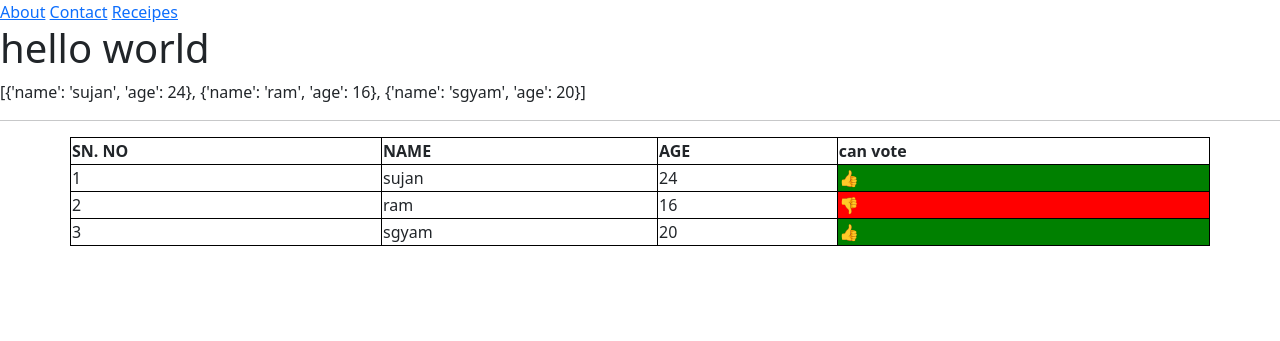
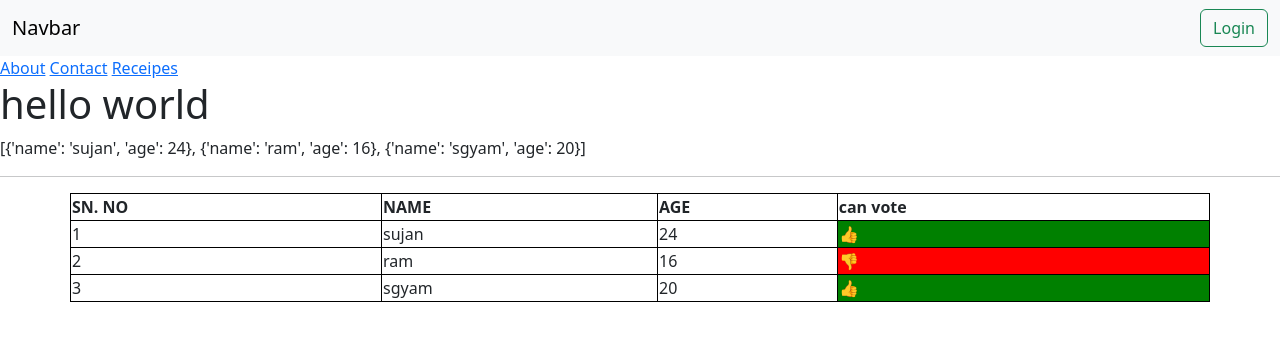
Before and after one commit to sujanchhengutala/django-Receipe, a Django app: page / in a window 1280 px wide. Shown: the top 341 px of the page. Run offline with Django 5.2, Linux system fonts and the light colour scheme.

Commit message:
logout functionality

```diff
--- a/Recipi_Project/urls.py
+++ b/Recipi_Project/urls.py
@@ -30,7 +30,7 @@ urlpatterns = [
 
     path("login", login_page, name="login_page"),
     path("register", register_page, name="register_page"),
-
+    path("logout", logout_page, name = "logout_page"),
 
     path('admin/', admin.site.urls),
 ]
--- a/vege/templates/base.html
+++ b/vege/templates/base.html
@@ -12,6 +12,18 @@
       </style>
 </head>
 <body>
+  <nav class="navbar bg-body-tertiary">
+    <div class="container-fluid">
+      <a class="navbar-brand">Navbar</a>
+      <form class="d-flex">
+        {% if request.user.is_authenticated %}
+        <a href="/login" class="btn btn-outline-success" type="submit">Logout</a>
+        {% else %}
+        <a href="/login" class="btn btn-outline-success" type="submit">Login</a>
+        {% endif %}
+      </form>
+    </div>
+  </nav>
 {% block start %}
 
 {% endblock %}
--- a/vege/views.py
+++ b/vege/views.py
@@ -2,7 +2,8 @@ from django.shortcuts import render, redirect
 from .models import *
 from django.contrib.auth.models import User
 from django.contrib import messages
-from django.contrib.auth import authenticate, login
+from django.contrib.auth import authenticate, login, logout
+from django.contrib.auth.decorators import login_required
 
 # Create your views here.
 
@@ -22,6 +23,7 @@ def home(request):
     },]
     return render(request, "index.html", context={'peoples':peoples})
 
+@login_required(login_url="/login")
 def receipes(request):
     if(request.method=="POST"):
         data = request.POST
@@ -74,6 +76,31 @@ def delete_receipe(request, id):
     return redirect("/receipe/")
 
 
+# ===============================registeration==================================
+
+def register_page(request):
+    if(request.method == "POST"):
+        first_name = request.POST.get("first_name")
+        last_name = request.POST.get("last_name")
+        username = request.POST.get("username")
+        password = request.POST.get("password")
+        isuserExist = User.objects.filter(username = username)
+        if isuserExist:
+            messages.info(request, "Username alreday exist")
+            return redirect("/register")
+        user = User.objects.create(
+            first_name = first_name,
+            last_name = last_name,
+            username = username
+        )
+        user.set_password(password)
+        user.save()
+        messages.info(request, "Regrestration successful")
+        return redirect("/register")
+
+    return render(request, "register.html")
+
+
 # ==============================login page=====================================
 
 def login_page(request):
@@ -98,26 +125,8 @@ def login_page(request):
 
     return render(request, "login.html")
 
-# ===============================registeration==================================
+# =================================logout functionality======================================================
 
-def register_page(request):
-    if(request.method == "POST"):
-        first_name = request.POST.get("first_name")
-        last_name = request.POST.get("last_name")
-        username = request.POST.get("username")
-        password = request.POST.get("password")
-        isuserExist = User.objects.filter(username = username)
-        if isuserExist:
-            messages.info(request, "Username alreday exist")
-            return redirect("/register")
-        user = User.objects.create(
-            first_name = first_name,
-            last_name = last_name,
-            username = username
-        )
-        user.set_password(password)
-        user.save()
-        messages.info(request, "Regrestration successful")
-        return redirect("/register")
-
-    return render(request, "register.html")
+def logout_page(request):
+    logout(request)
+    return render(request, "login.html")
```
Also changed, not shown: db.sqlite3.
